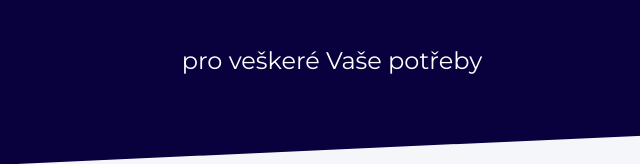
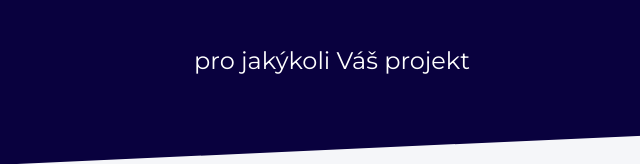
Before and after one commit to Bobenheim/VR_expert, a plain HTML site: page index.html in a window 1280 px wide. Shown: the part 977-1141 px from the top of the page, 308-948 px from the left. Drawn offline with Linux system fonts and the light colour scheme; files whose address does not match are found by name.

Commit message:
changed motto

```diff
--- a/index.html
+++ b/index.html
@@ -34,7 +34,7 @@
             <img class="hero__image" src="/assets/images/Herobanner-1.png" alt="hero banner">
             </div>
             <h1 class="hero__heading">VR</h1>
-            <p class="hero__desc">pro veškeré Vaše potřeby</p>
+            <p class="hero__desc">pro jakýkoli Váš projekt</p>
         </div>
     </section>
 
```
